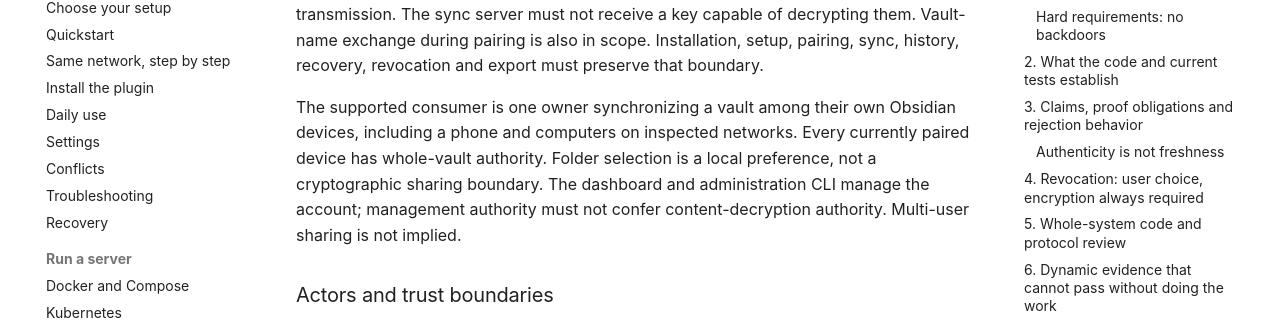
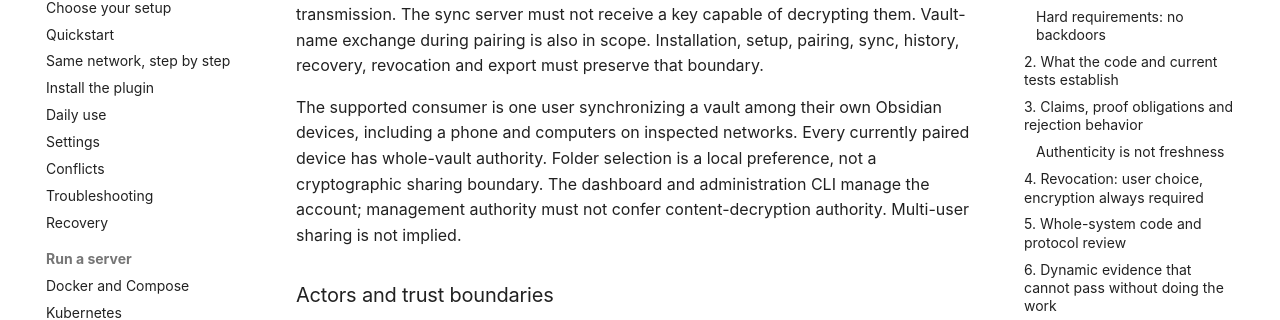
Before and after one commit to snaraj/obsync, an MkDocs documentation site: the page built from docs/security/e2ee-audit-plan.md, in a window 1280 px wide and 900 px high, scrolled down 368 px. Shown: the part 163-483 px from the top of the window. Built offline with MkDocs 1.6.1 and Material for MkDocs 9.7.7, drawn with Linux system fonts in a browser that asks for light colours; comment, search, counter and statistics services are not loaded; some of the changed text lies outside the part shown.

Commit message:
docs(security): keep the revocation default per action (#344)
Problem: the revised audit plan (GPT-6, 7a3adc44 and 87d22269) gives each
revocation a choice between rotating keys (the recommended default) and
revoking server access only. It already rules out a global switch that
disables encryption. It does not yet rule out a stored preference or
server setting that preselects the weaker action, which requirement 4
forbids for security behavior. Separately, line 21 calls the product's
user "one owner", which breaks the docs rule that user-facing text says
"the user".

Change, docs/security/e2ee-audit-plan.md only:
- section 1: "one owner synchronizing a vault" becomes "one user";
- section 4: one sentence. The choice is made per revocation, and no
  stored preference, server setting, environment value or build flag may
  preselect the weaker action (requirement 4).

Evidence at the combined head:
- git diff --check: clean;
- make contracts: 873 tests, exit 0;
- make secrets: no leaks, working tree and outgoing range;
- pinned mkdocs build --strict (python:3.12-slim, linux/amd64): exit 0,
  security/e2ee-audit-plan and validation-runs/2026-10-10-e2ee-plan-baseline
  built.

+5 / -1 (one Markdown file under docs/)

- Opus5.5

```diff
--- a/docs/security/e2ee-audit-plan.md
+++ b/docs/security/e2ee-audit-plan.md
@@ -18,7 +18,7 @@
 Installation, setup, pairing, sync, history, recovery, revocation and export
 must preserve that boundary.
 
-The supported consumer is one owner synchronizing a vault among their own
+The supported consumer is one user synchronizing a vault among their own
 Obsidian devices, including a phone and computers on inspected networks.
 Every currently paired device has whole-vault authority. Folder selection is
 a local preference, not a cryptographic sharing boundary. The dashboard and
```
Also changed, not shown: other parts of docs/security/e2ee-audit-plan.md (+4 -0 lines).
